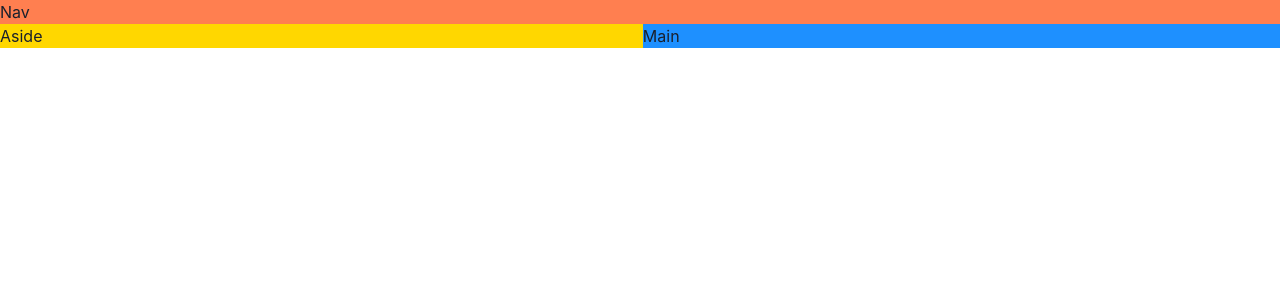
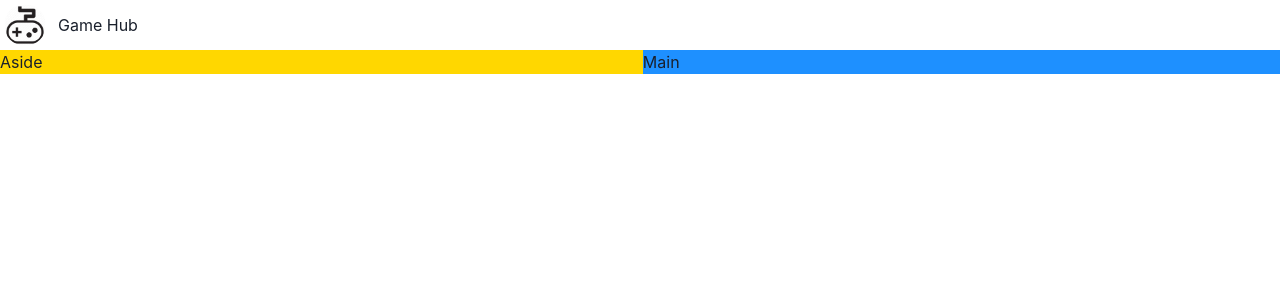
Before and after one commit to AswathSivan/react-game-hub, a React (Vite) app: page / in a window 1280 px wide. Shown: the top 300 px of the page. Built offline with nearby package versions, Linux system fonts and the light colour scheme.

Commit message:
Navbar component created

```diff
--- a/src/App.tsx
+++ b/src/App.tsx
@@ -1,4 +1,5 @@
 import { Grid, GridItem, Show } from "@chakra-ui/react"
+import Navbar from "./components/Navbar"
 
 const App = () => {
   return (
@@ -8,8 +9,8 @@
         lg: `"nav nav" "aside main"`,
       }}
     >
-      <GridItem area="nav" bg="coral">
-        Nav
+      <GridItem area="nav">
+        <Navbar />
       </GridItem>
       <Show above="lg">
         <GridItem area="aside" bg="gold">Aside</GridItem>
--- /dev/null
+++ b/src/components/Navbar.tsx
@@ -0,0 +1,12 @@
+import { HStack, Image, Text } from "@chakra-ui/react"
+import Logo from '../assets/logo.png'
+const Navbar = () => {
+    return (
+        <HStack>
+            <Image src={Logo} boxSize="50px" bg={"white"} borderRadius='full' padding={1} />
+            <Text>Game Hub</Text>
+        </HStack>
+    )
+}
+
+export default Navbar
```
Also changed, not shown: src/assets/logo.png (added).
